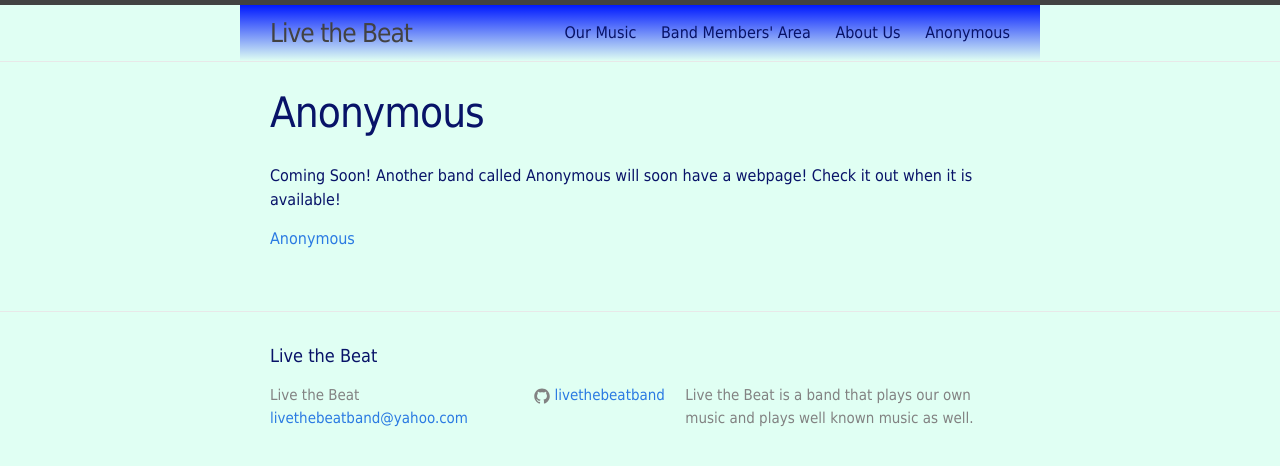
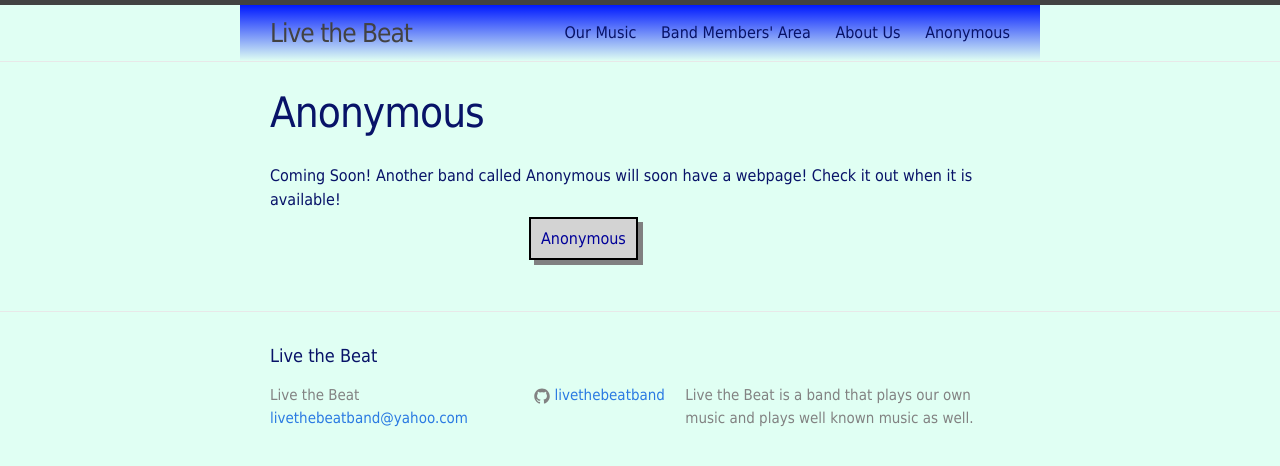
Before and after one commit to livethebeatband/livethebeatband.github.io, a Jekyll site: the page built from anonymous/index.md, in a window 1280 px wide. Shown: the top 466 px of the page. Built offline with Jekyll 4.4.1, drawn with Linux system fonts in a browser that asks for light colours.

Commit message:
Update main.scss

```diff
--- a/css/main.scss
+++ b/css/main.scss
@@ -51,3 +51,15 @@ $on-laptop:        800px;
         "layout",
         "syntax-highlighting"
 ;
+
+// Button styles
+.button {
+            text-decoration: none;
+            color: #000099;
+            background-color: lightgray;
+            padding: 10px;
+            border: 2px solid black;
+            box-shadow: 5px 5px gray;
+            margin-left: 35%;
+            margin-right: 35%;
+        }
```
